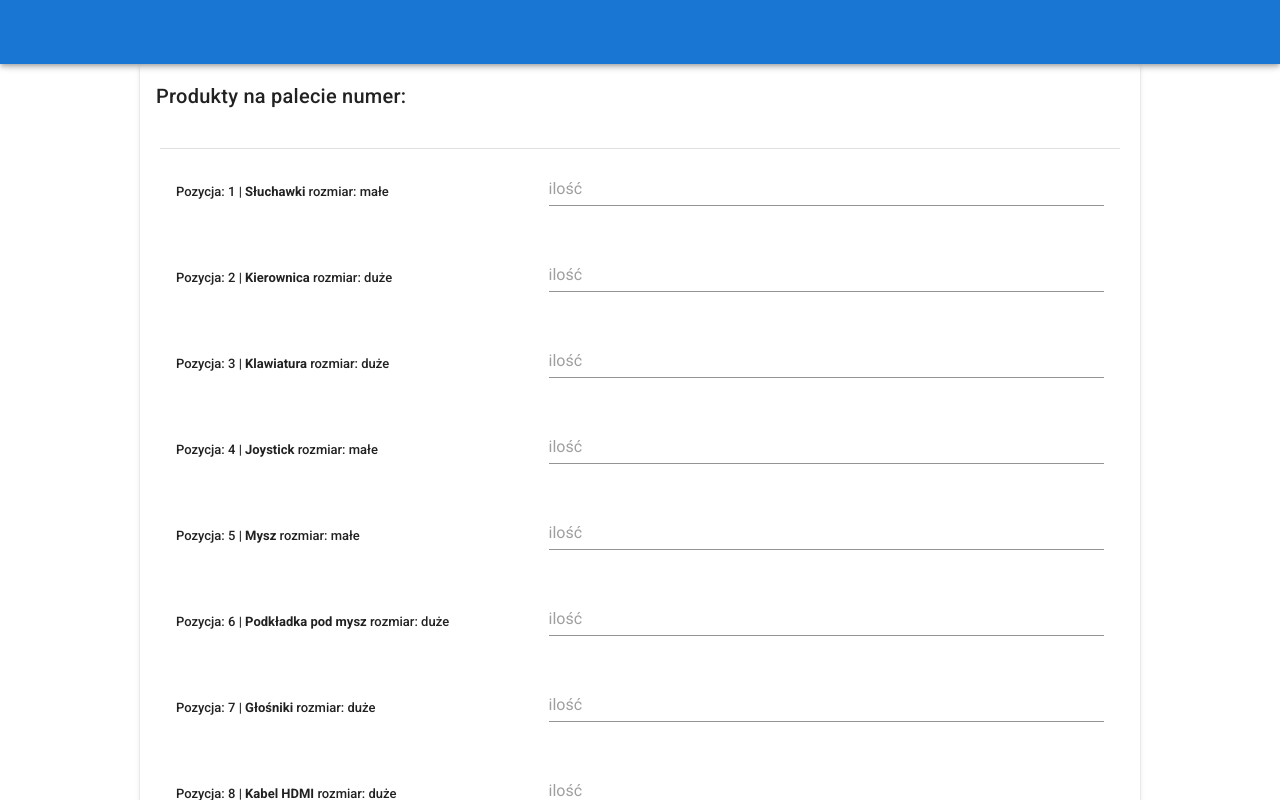
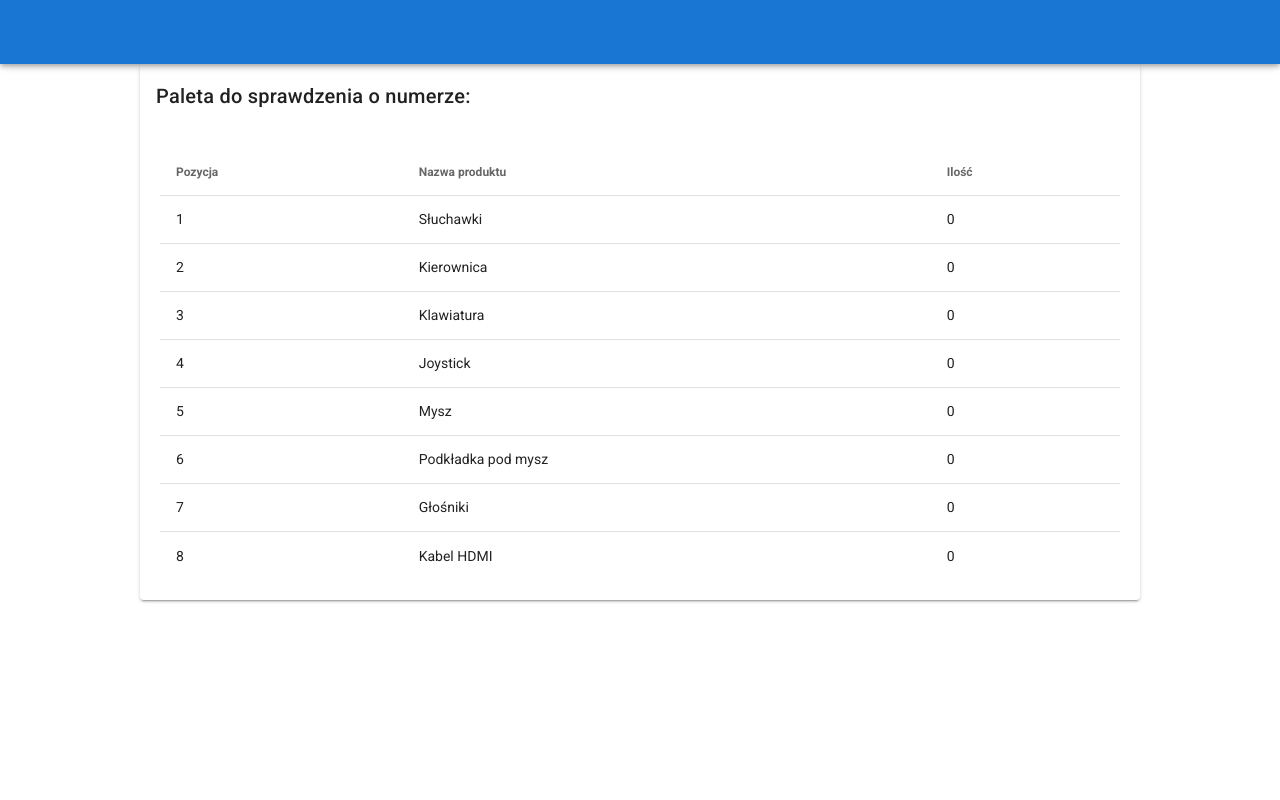
Before and after one commit to nowaczewskimarcin/pallet-check-frontend, a Vue app: page /palletcheck/palletproductsview/1 in a window 1280 px wide. Built offline with nearby package versions, Linux system fonts and the light colour scheme.

Commit message:
change list to table in card

```diff
--- a/src/views/PalletProductsView.vue
+++ b/src/views/PalletProductsView.vue
@@ -1,49 +1,43 @@
 <template>
-    <v-card class="mx-auto" max-width="1000">
-        <v-card-title>Produkty na palecie numer: </v-card-title>
+
+    <v-card class="mx-auto" max-width="1000" :loading="loading">
+        <v-card-title>Paleta do sprawdzenia o numerze:</v-card-title>
         <v-container class="mb-3 pa-md-5 mx-lg-auto">
-            <v-divider></v-divider>
 
-            <v-list class="scroll" v-for="(product, index) in products" :key="product.index">
-                <v-list-item-group color="primary">
+            <v-simple-table>
+                <template v-slot:default>
+                    <thead>
+                        <tr>
+                            <th class="text-left">
+                                Pozycja
+                            </th>
+                            <th class="text-left">
+                                Nazwa produktu
+                            </th>
+                            <th class="text-left">
+                                Ilość
+                            </th>
+                        </tr>
+                    </thead>
+                    <tbody>
+                        <tr v-for="(product, index) in products" :key="product.index">
+                            <td> {{ index + 1 }}</td>
+                            <td>{{ product.aaa }}</td>
+                            <td> {{ product.amount }}</td>
+                        </tr>
+                    </tbody>
+                </template>
 
-                    <v-list-item dense>
-                        <v-list-item-content>
-                            <v-list-item-title>
-                                Pozycja: {{ index + 1 }} | <b>{{ product.aaa }}</b> rozmiar: {{ product.size }}
-
-                            </v-list-item-title>
-
-                        </v-list-item-content>
-                        <v-text-field type="number" placeholder="ilość"></v-text-field>
-                    </v-list-item>
-                </v-list-item-group>
-            </v-list>
-            <v-divider></v-divider>
-
-            <v-card-actions class="text-center">
-                <v-btn>Anuluj</v-btn>
-                <v-btn color="success" class="mr-4">
-                    Zatwierdź
-                </v-btn>
-
-            </v-card-actions>
+            </v-simple-table>
         </v-container>
     </v-card>
 
-</template >
+</template>
+
 <script>
 export default {
     name: 'PalletProductsView',
     props: {
-        palletId: {
-            required: true,
-            type: String
-        },
-        palletNumber: {
-            required: true,
-            type: Number
-        }
     },
     data() {
         return {
@@ -53,10 +47,13 @@ export default {
                 { aaa: "Klawiatura", size: "duże", amount: 0 }, { aaa: "Joystick", size: "małe", amount: 0 },
                 { aaa: "Mysz", size: "małe", amount: 0 }, { aaa: "Podkładka pod mysz", size: "duże", amount: 0 },
                 { aaa: "Głośniki", size: "duże", amount: 0 }, { aaa: "Kabel HDMI", size: "duże", amount: 0 },
-            ]
+            ],
+
         }
     },
     methods: {
+    },
+    computed: {
     },
     mounted() {
     },
```
